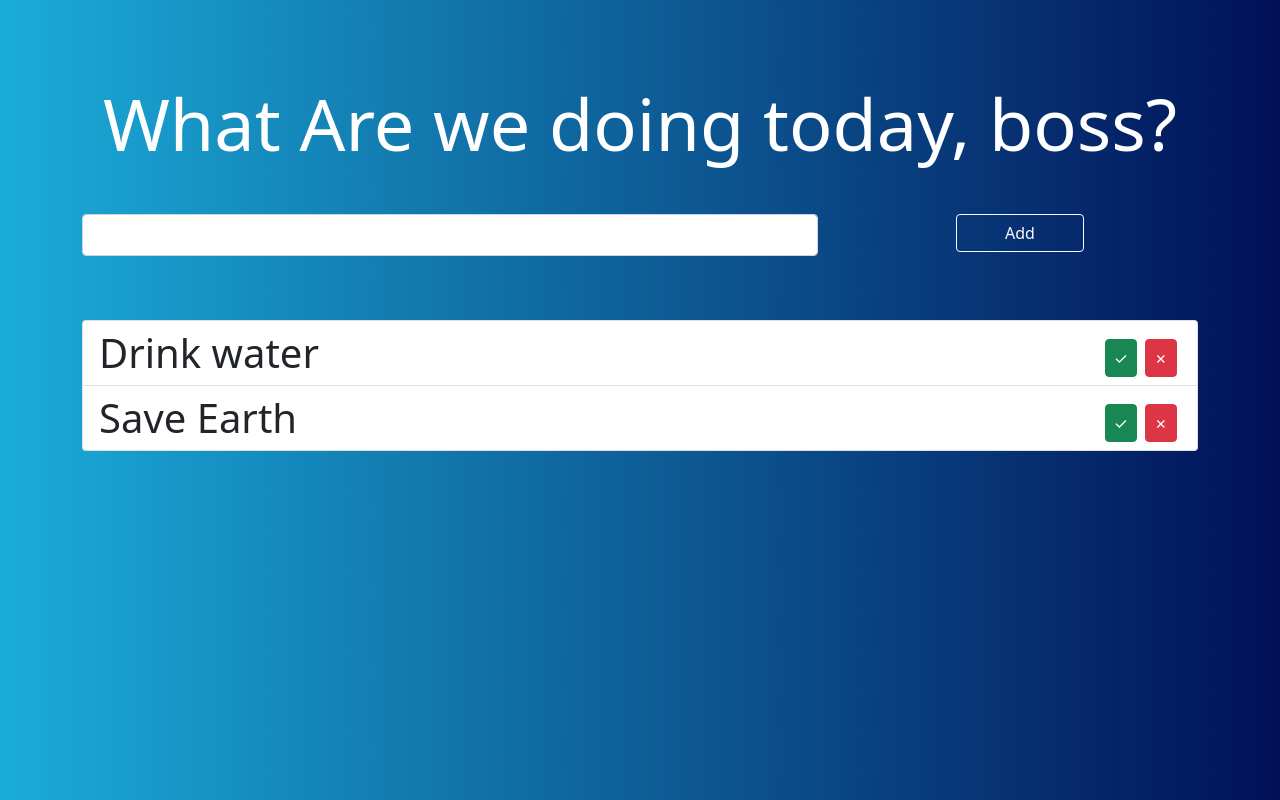
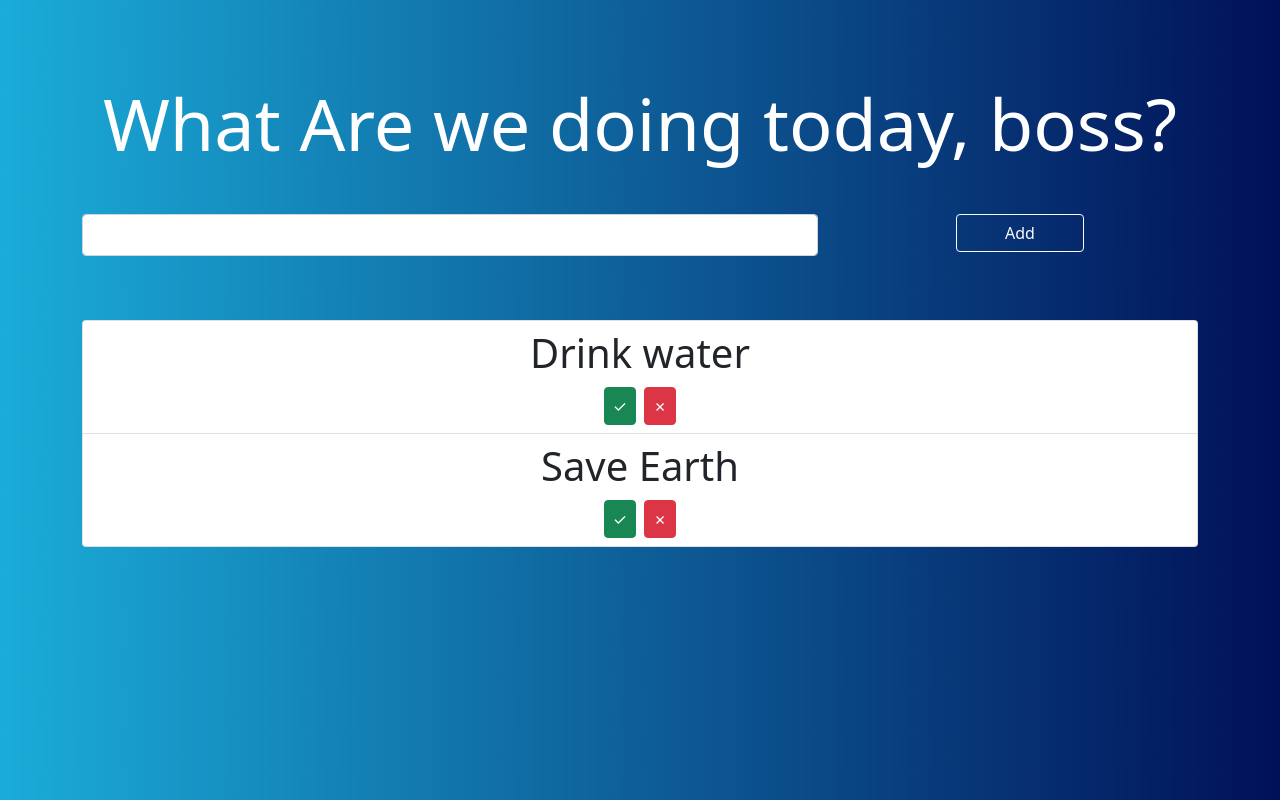
Before and after one commit to AbdAlrhman-Samy/react-todo-app, a React (Create React App) app: page / in a window 1280 px wide. Built offline with nearby package versions, Linux system fonts and the light colour scheme.

Commit message:
Update List.js

```diff
--- a/src/components/List.js
+++ b/src/components/List.js
@@ -5,7 +5,7 @@ const List = ({ listItems, handleCheck, handleDelete }) => {
     <ListGroup>
       {listItems.map((listItem, index) => {
         return (
-          <ListGroup.Item key={index} className="display-6 text-center d-flex justify-content-between">
+          <ListGroup.Item key={index} className="display-6 text-center d-flex flex-column justify-content-between">
             {listItem.text}
               <span className="p-0">
               <Button className="mx-1 px-2" variant="success" onClick={handleCheck} data-id={index}>
```
